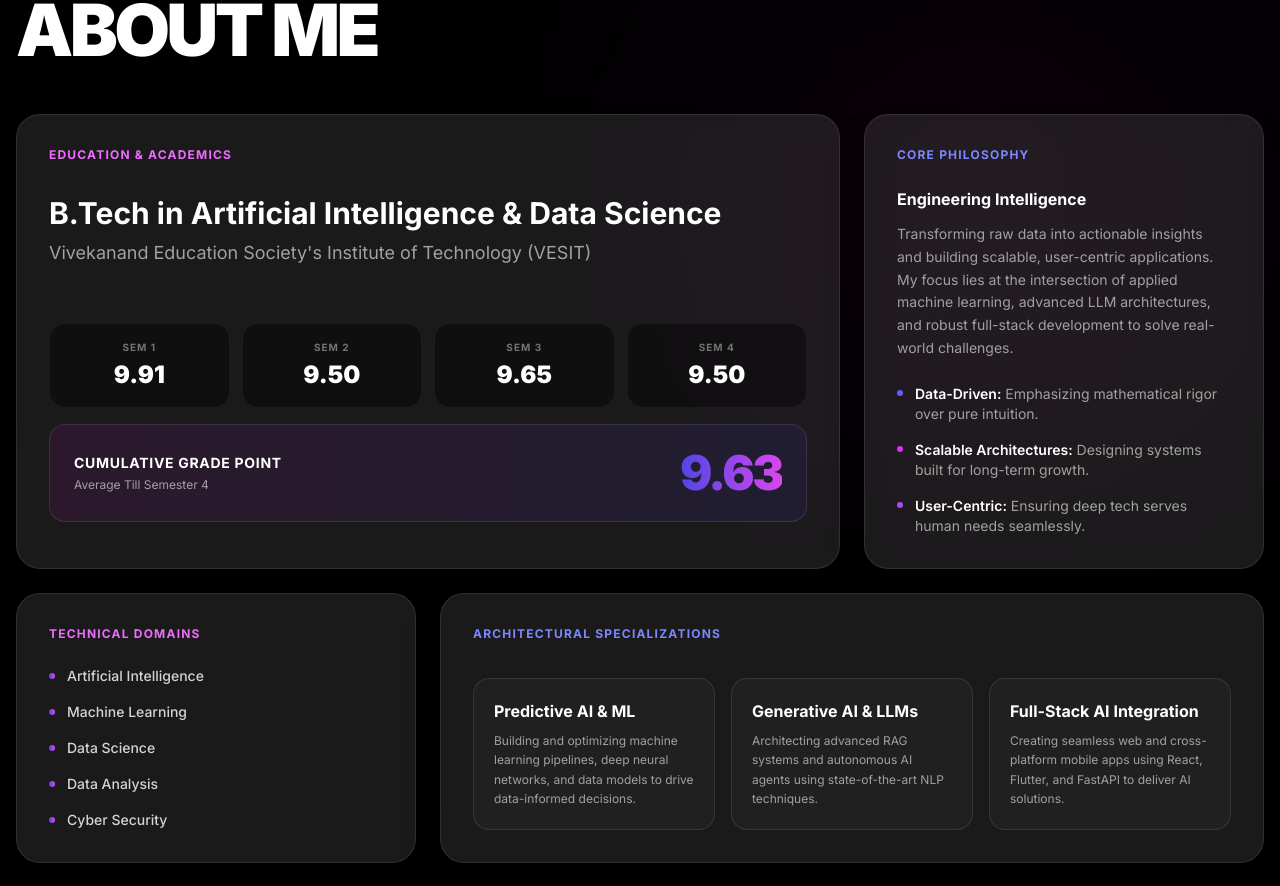
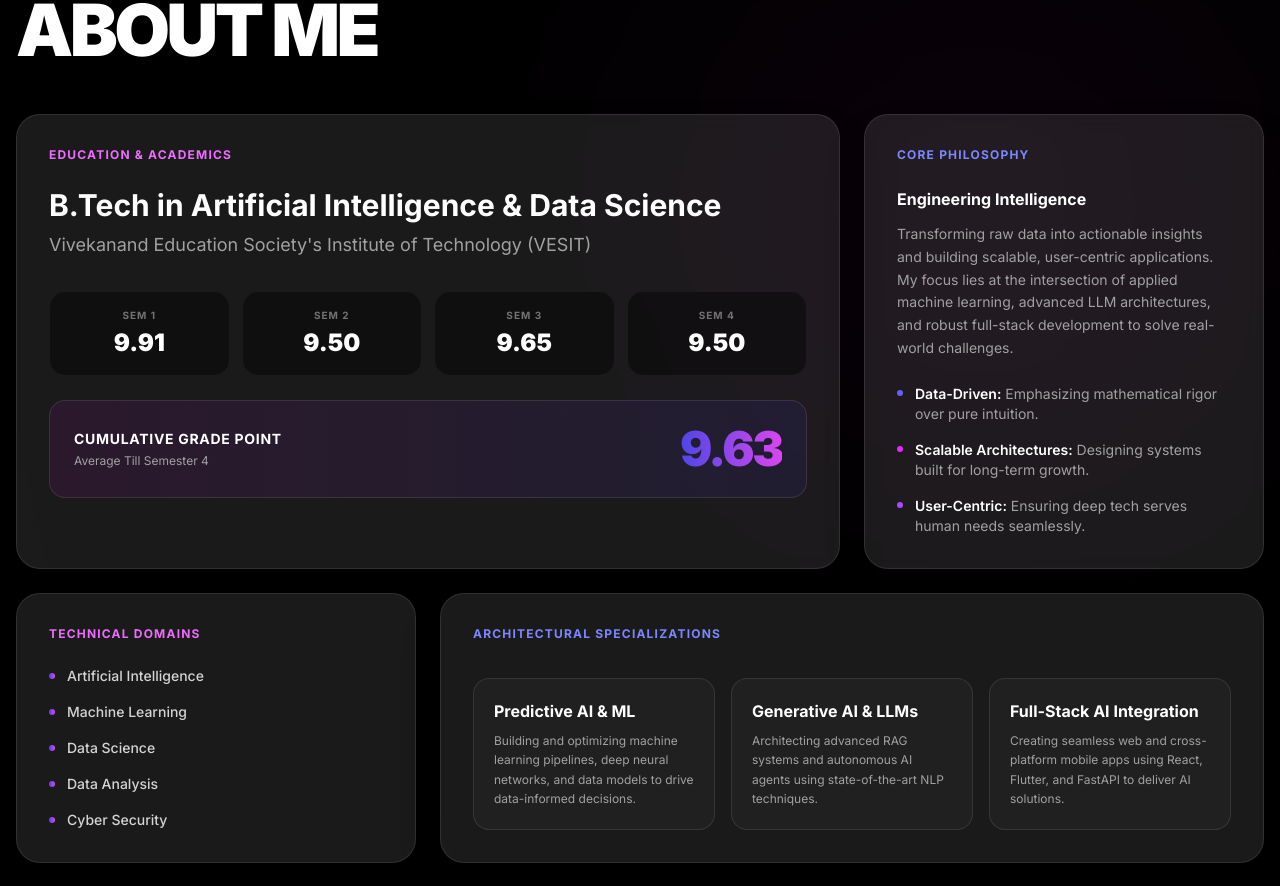
Before and after one commit to harshalnnpednekar/Harshal-Pednekar-Portfolio, a React (Vite) app: page / in a window 1280 px wide. Shown: the part 890-1776 px from the top of the page. Built offline with nearby package versions, Linux system fonts and the light colour scheme.

Commit message:
Alognment and Spacing Changes

```diff
--- a/src/components/About.jsx
+++ b/src/components/About.jsx
@@ -56,13 +56,13 @@ export default function About() {
               <div className="absolute inset-0 bg-gradient-accent opacity-0 group-hover:opacity-10 transition-opacity duration-500"></div>
               <div className="absolute inset-0 -translate-x-full bg-gradient-to-r from-transparent via-white/5 to-transparent group-hover:animate-[shimmer_1.5s_infinite] pointer-events-none skew-x-12"></div>
 
-              <div className="relative z-10 flex flex-col justify-start h-full gap-8">
+              <div className="relative z-10 flex flex-col justify-start h-full gap-6">
                 <h3 className="text-xs font-bold tracking-widest text-fuchsia-400 uppercase">Education & Academics</h3>
                 <div>
                   <h4 className="text-2xl md:text-3xl font-bold text-white mb-2">B.Tech in Artificial Intelligence & Data Science</h4>
                   <p className="text-lg text-neutral-400">Vivekanand Education Society's Institute of Technology (VESIT)</p>
                 </div>
-                <div className="flex flex-col gap-4 mt-6 w-full">
+                <div className="flex flex-col gap-6 mt-2 w-full">
                   {/* Row 1: The Semesters */}
                   <div className="grid grid-cols-2 md:grid-cols-4 gap-3 w-full">
                     {[
```
